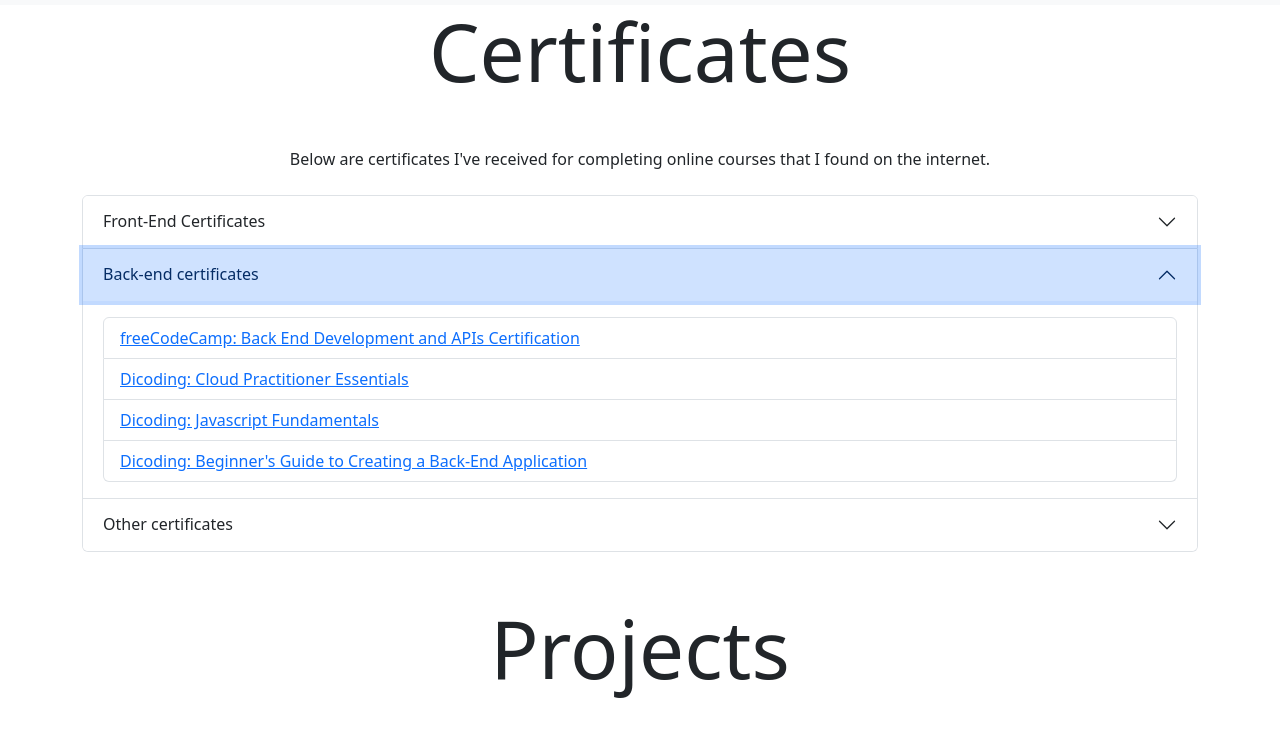
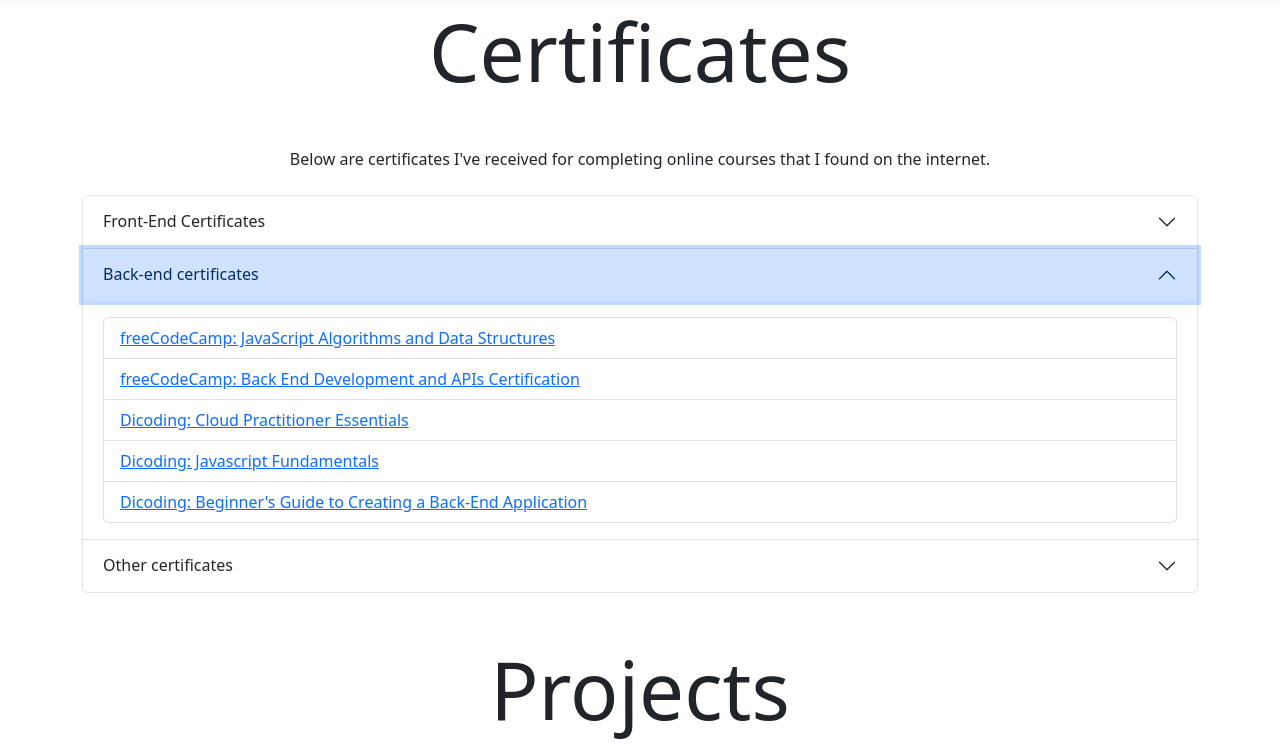
Before and after one commit to WHPproductions/portfolio, a website: page index.html in a window 1280 px wide. Both pictures are taken after a click on the button "Back-end certificates". Shown: the part 1147-1896 px from the top of the page. Drawn offline with Linux system fonts and the light colour scheme.

Commit message:
Update back-end certificate

```diff
--- a/index.html
+++ b/index.html
@@ -56,10 +56,11 @@
   <main>
     <section id="skills">
       <h1 class="text-center display-1 mb-5">Skills</h1>
-      <p class="text-center mb-5 pb-2">These are all the languages and frameworks that I've used and experienced with while developing my own projects.</p>
+      <p class="text-center mb-5 pb-2">These are all the languages and frameworks that I've used and experienced with
+        while developing my own projects.</p>
       <div class="col-sm-8 col-10 mx-auto d-flex flex-wrap justify-content-center gap-5">
         <img class="logo" src="images/Logos/HTML.png" alt="HTML logo" data-bs-toggle="tooltip" data-bs-placement="top"
-        data-bs-title="HTML">
+          data-bs-title="HTML">
         <img class="logo" src="images/Logos/CSS.png" alt="CSS logo" data-bs-toggle="tooltip" data-bs-placement="top"
           data-bs-title="CSS">
         <img class="logo" src="images/Logos/JavaScript.png" alt="Javascript logo" data-bs-toggle="tooltip"
@@ -80,13 +81,14 @@
     </section>
     <section id="certificates">
       <h1 class="text-center display-1 mb-5 px-3">Certificates</h1>
-      <p class="text-center my-4">Below are certificates I've received for completing online courses that I found on the internet.</p>
+      <p class="text-center my-4">Below are certificates I've received for completing online courses that I found on the
+        internet.</p>
       <div class="container">
         <div class="accordion" id="accordionCertificate">
           <div class="accordion-item">
             <h2 class="accordion-header">
-              <button class="accordion-button" type="button" data-bs-toggle="collapse" data-bs-target="#collapseFrontEnd"
-                aria-expanded="true" aria-controls="collapseFrontEnd">
+              <button class="accordion-button" type="button" data-bs-toggle="collapse"
+                data-bs-target="#collapseFrontEnd" aria-expanded="true" aria-controls="collapseFrontEnd">
                 Front-End Certificates
               </button>
             </h2>
@@ -113,17 +115,28 @@
               <div class="accordion-body">
                 <ul class="list-group">
                   <li class="list-group-item">
-                    <a href="https://www.freecodecamp.org/certification/fccbf4b6e5e-a794-4929-b7aa-5883a808219d/back-end-development-and-apis" target="_blank" rel="noopener noreferrer">freeCodeCamp: Back End Development and APIs Certification</a>
+                    <a href="https://www.freecodecamp.org/certification/fccbf4b6e5e-a794-4929-b7aa-5883a808219d/javascript-algorithms-and-data-structures"
+                      target="_blank" rel="noopener noreferrer">
+                      freeCodeCamp: JavaScript Algorithms and Data Structures
+                    </a>
                   </li>
                   <li class="list-group-item">
-                    <a href="https://www.dicoding.com/certificates/KEXLL13YWXG2" target="_blank" rel="noopener noreferrer">Dicoding: Cloud Practitioner Essentials</a>
+                    <a href="https://www.freecodecamp.org/certification/fccbf4b6e5e-a794-4929-b7aa-5883a808219d/back-end-development-and-apis"
+                      target="_blank" rel="noopener noreferrer">freeCodeCamp: Back End Development and APIs
+                      Certification</a>
                   </li>
                   <li class="list-group-item">
-                    <a href="http://dicoding.com/certificates/53XE4O519ZRN" target="_blank" rel="noopener noreferrer">Dicoding: Javascript Fundamentals</a>
+                    <a href="https://www.dicoding.com/certificates/KEXLL13YWXG2" target="_blank"
+                      rel="noopener noreferrer">Dicoding: Cloud Practitioner Essentials</a>
                   </li>
-                    <li class="list-group-item">
-                      <a href="http://dicoding.com/certificates/07Z68775YXQR" target="_blank" rel="noopener noreferrer">Dicoding: Beginner's Guide to Creating a Back-End Application</a>
-                    </li>
+                  <li class="list-group-item">
+                    <a href="http://dicoding.com/certificates/53XE4O519ZRN" target="_blank"
+                      rel="noopener noreferrer">Dicoding: Javascript Fundamentals</a>
+                  </li>
+                  <li class="list-group-item">
+                    <a href="http://dicoding.com/certificates/07Z68775YXQR" target="_blank"
+                      rel="noopener noreferrer">Dicoding: Beginner's Guide to Creating a Back-End Application</a>
+                  </li>
                 </ul>
               </div>
             </div>
@@ -139,13 +152,16 @@
               <div class="accordion-body">
                 <ul class="list-group">
                   <li class="list-group-item">
-                    <a href="https://drive.google.com/file/d/1wZKaAxJpeQ7HrZFQHIOum0hnQifEHSUB/view?usp=sharing" target="_blank" rel="noopener noreferrer">Indonesia High School Informatics OSN-K Certificate</a>
+                    <a href="https://drive.google.com/file/d/1wZKaAxJpeQ7HrZFQHIOum0hnQifEHSUB/view?usp=sharing"
+                      target="_blank" rel="noopener noreferrer">Indonesia High School Informatics OSN-K Certificate</a>
                   </li>
                   <li class="list-group-item">
-                    <a href="https://drive.google.com/file/d/1weSysYUBiUnNf5ig6T21WnGyQlCwTMij/view?usp=sharing" target="_blank" rel="noopener noreferrer">Brighten English: TOEFL Certificate of Achievement</a>
+                    <a href="https://drive.google.com/file/d/1weSysYUBiUnNf5ig6T21WnGyQlCwTMij/view?usp=sharing"
+                      target="_blank" rel="noopener noreferrer">Brighten English: TOEFL Certificate of Achievement</a>
                   </li>
                   <li class="list-group-item">
-                    <a href="https://drive.google.com/file/d/1-Id3J5cUiKLuvz0QQITKUoiy5xCNo-Sn/view?usp=sharing" target="_blank" rel="noopener noreferrer">RevoU: Intro to Software Engineering Certificate</a>
+                    <a href="https://drive.google.com/file/d/1-Id3J5cUiKLuvz0QQITKUoiy5xCNo-Sn/view?usp=sharing"
+                      target="_blank" rel="noopener noreferrer">RevoU: Intro to Software Engineering Certificate</a>
                   </li>
                 </ul>
               </div>
```
